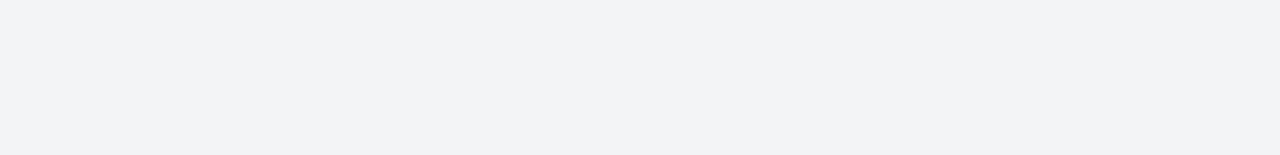
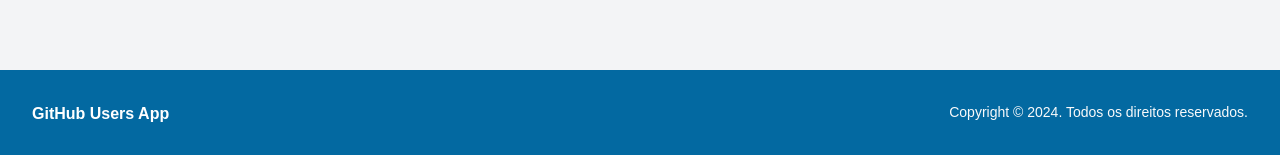
Before and after one commit to lbragante/github-users-app, an Angular app: page /usuarios in a window 1280 px wide. Shown: the part 794-949 px from the top of the page. Before the commit the page ends 800 px from the top, so only its background shows below. Built offline with nearby package versions, Linux system fonts and the light colour scheme; no server answers.

Commit message:
feat: cria footer

```diff
--- a/src/app/app.component.html
+++ b/src/app/app.component.html
@@ -1,2 +1,3 @@
 <app-navbar></app-navbar>
 <router-outlet></router-outlet>
+<app-footer></app-footer>
--- a/src/app/pages/users/components/user-list/user-list.component.html
+++ b/src/app/pages/users/components/user-list/user-list.component.html
@@ -1,3 +1,4 @@
+<main class="min-h-screen">
     <app-search-user (searchQueryChange)="onSearchQueryChange($event)"></app-search-user>
 
     <div class="mx-auto max-w-screen-xl py-8 px-4 sm:px-6 lg:px-8">
@@ -20,3 +21,4 @@
             </app-pagination>
         </div>
     </div>
+</main>
--- /dev/null
+++ b/src/app/shared/components/footer/footer.component.html
@@ -0,0 +1,12 @@
+<footer class="bg-sky-700">
+    <div class="mx-auto max-w-screen-xl px-4 py-8 sm:px-6 lg:px-8">
+        <div class="sm:flex sm:justify-between">
+            <div class="flex text-teal-600 justify-start">
+                <h3 class="text-white font-bold">GitHub Users App</h3>
+            </div>
+            <p class="text-left text-sm text-gray-50 lg:mt-0 lg:text-right">
+                Copyright &copy; {{ currentYear }}. Todos os direitos reservados.
+            </p>
+        </div>
+    </div>
+</footer>
--- /dev/null
+++ b/src/app/shared/components/footer/footer.component.ts
@@ -0,0 +1,20 @@
+import { Component } from '@angular/core';
+
+@Component({
+  selector: 'app-footer',
+  templateUrl: './footer.component.html',
+  styleUrls: ['./footer.component.css']
+})
+export class FooterComponent {
+
+  currentYear: number = 0;
+
+  ngOnInit(): void {
+    this.getCurrentYear();
+  }
+
+  getCurrentYear(): void {
+    this.currentYear = new Date().getFullYear();
+  }
+
+}
```
Also changed, not shown: src/app/shared/shared.module.ts (+5 -2 lines), src/app/shared/components/footer/footer.component.css (added), 1 other file (tests, documents, lock files or other folders). Lines whose indentation alone changed are shown as unchanged.
